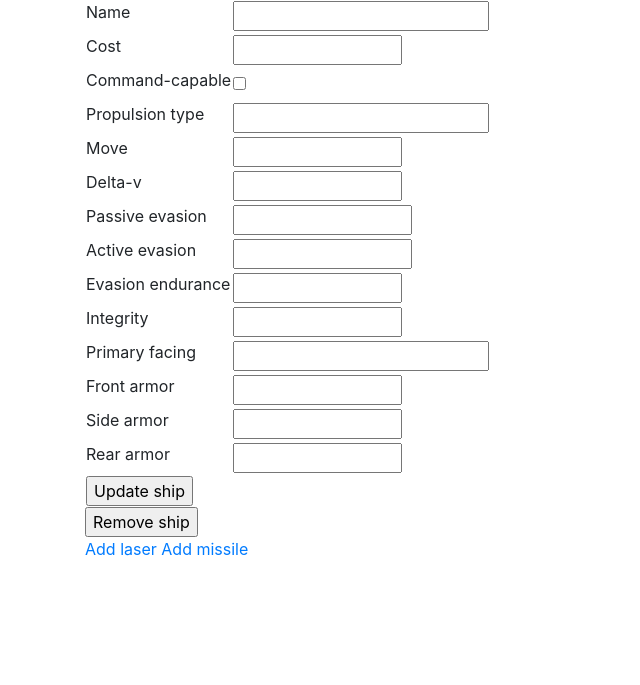
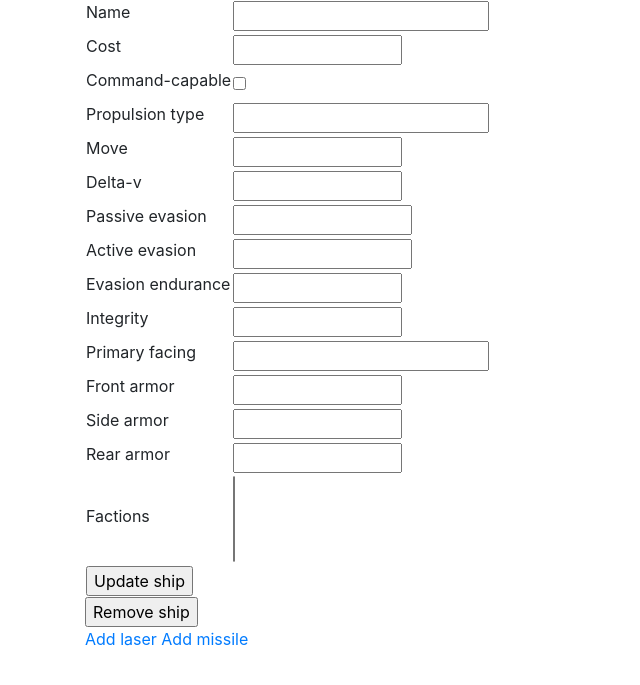
Before and after one commit to elucca/FleetReport, a Flask app: page /ships/update/1/ in a window 1280 px wide. Shown: the part 81-766 px from the top of the page, without its empty margins (0-640 px from the left). Run offline with Flask 2, Linux system fonts and the light colour scheme; a user stored in the database is signed in; data that the repository does not hold is empty; some libraries are stand-ins or nearby versions.

Commit message:
Faction CRUD: Implement updating the factions of a ship

```diff
--- a/application/ships/forms.py
+++ b/application/ships/forms.py
@@ -18,8 +18,9 @@ class ShipCreateForm(FlaskForm):
     armor_sides = IntegerField("Side armor", [validators.NumberRange(min=0, max=2147483647)])
     armor_back = IntegerField("Rear armor", [validators.NumberRange(min=0, max=2147483647)])
 
-    # What exactly does coerce=int do?
-    # This needs to be validated so that a ship belongs to at least one faction, not sure how
+    # What exactly does coerce=int do? Seems to be needed to work either way.
+    # It's intended that a ship can belong to no factions. This is brought to the user's
+    # attention on the ship list and ship templates.
     factions = SelectMultipleField("Factions", coerce=int)
 
     class Meta:
--- a/application/ships/views.py
+++ b/application/ships/views.py
@@ -26,7 +26,12 @@ def ships_create_form():
 @login_required(role="ADMIN")
 def ships_update_form(ship_id):
     ship = Ship.query.get(ship_id)
-    return render_template("ships/update.html", form = ShipCreateForm(obj = ship), ship = ship)
+    form = ShipCreateForm(obj = ship)
+
+    # Get existing factions and add them to a multiple choice field in the form
+    form.factions.choices = _get_factions_list_()
+
+    return render_template("ships/update.html", form = form, ship = ship)
 
 # Page for listing existing ships
 @app.route("/ships/", methods=["GET"])
@@ -43,9 +48,9 @@ def ships_info(ship_id):
 @login_required(role="ADMIN")
 def ships_create():
     form = ShipCreateForm(request.form)
+    form.factions.choices = _get_factions_list_()
 
     # Check validity of input. If input is not valid, return to the ship creation page.
-    form.factions.choices = _get_factions_list_()
     if not form.validate_on_submit():
         return render_template("ships/new.html", form = form)
 
@@ -61,6 +66,8 @@ def ships_create():
     # For some reason the form returns the id of the faction, which is ok
     # This is kinda spaghetti
     faction_ids = form.factions.data
+    _associate_to_factions_(ship, faction_ids)
+
     for faction_id in faction_ids:
         faction = Faction.query.filter_by(id = faction_id).first()
         faction.ships.append(ship)
@@ -76,8 +83,10 @@ def ships_create():
 @login_required(role="ADMIN")
 def ships_update(ship_id):
     form = ShipCreateForm(request.form)
+    form.factions.choices = _get_factions_list_()
 
     ship = Ship.query.get(ship_id)
+    # Check validity of input. If input is not valid, return to the ship update page.
     if not form.validate():
         return render_template("ships/update.html", form = form, ship = ship)
 
@@ -95,6 +104,13 @@ def ships_update(ship_id):
     ship.armor_front = form.armor_front.data
     ship.armor_sides = form.armor_sides.data
     ship.armor_back = form.armor_back.data
+
+    # Not the most elegant solution: First remove all faction associations, then
+    # add the ones selected in the form, if any.
+    _unassociate_from_factions_(ship)
+    faction_ids = form.factions.data
+    _associate_to_factions_(ship, faction_ids)
+
     db.session().commit()
 
     return redirect(url_for("ships_index"))
@@ -111,10 +127,7 @@ def ships_remove(ship_id):
 
     # Remove associative entries with Faction (SQlAlchemy cascade not working)
     ship = Ship.query.get(ship_id)
-    factions = Faction.query.all()
-    for faction in factions:
-        if ship in faction.ships:
-            faction.ships.remove(ship)
+    _unassociate_from_factions_(ship)
 
     Ship.query.filter(Ship.id == ship_id).delete()
 
@@ -124,6 +137,23 @@ def ships_remove(ship_id):
 # Gets a list of factions for use in ship creation/update forms
 def _get_factions_list_():
     factions = Faction.query.all()
-    factions_list=[(f.id, f.name) for f in factions]
+    factions_list = [(f.id, f.name) for f in factions]
 
     return factions_list
+
+# Adds entries to factionships association table when creating or updating
+# a ship
+def _associate_to_factions_(ship, faction_ids):
+    for faction_id in faction_ids:
+        faction = Faction.query.filter_by(id = faction_id).first()
+        faction.ships.append(ship)
+        db.session.add(faction)
+        db.session.commit()
+
+# Removes entries from factionships association table when removing or
+# updating a ship
+def _unassociate_from_factions_(ship):
+    factions = Faction.query.all()
+    for faction in factions:
+        if ship in faction.ships:
+            faction.ships.remove(ship)
--- a/application/templates/ships/list.html
+++ b/application/templates/ships/list.html
@@ -31,7 +31,6 @@
       </tr>
       {% endif %}
   </table>
-  <br>
   {% endfor %}
 
 {% endblock %}
--- a/application/templates/ships/update.html
+++ b/application/templates/ships/update.html
@@ -169,6 +169,18 @@ proper and add the buttons (which are the only different part) in the update and
     </tr>
 
     <tr>
+      <td>{{ form.factions.label }}</td>
+      <td>{{ form.factions }}</td>
+      <td>
+        <ul>
+          {% for error in form.factions.errors %}
+          <li>{{ error }}</li>
+          {% endfor %}
+        </ul>
+      </td>
+    </tr>
+
+    <tr>
 	    <td colspan="2">
 	      <input type="submit" value="Update ship"/>
 	    </td>
```
